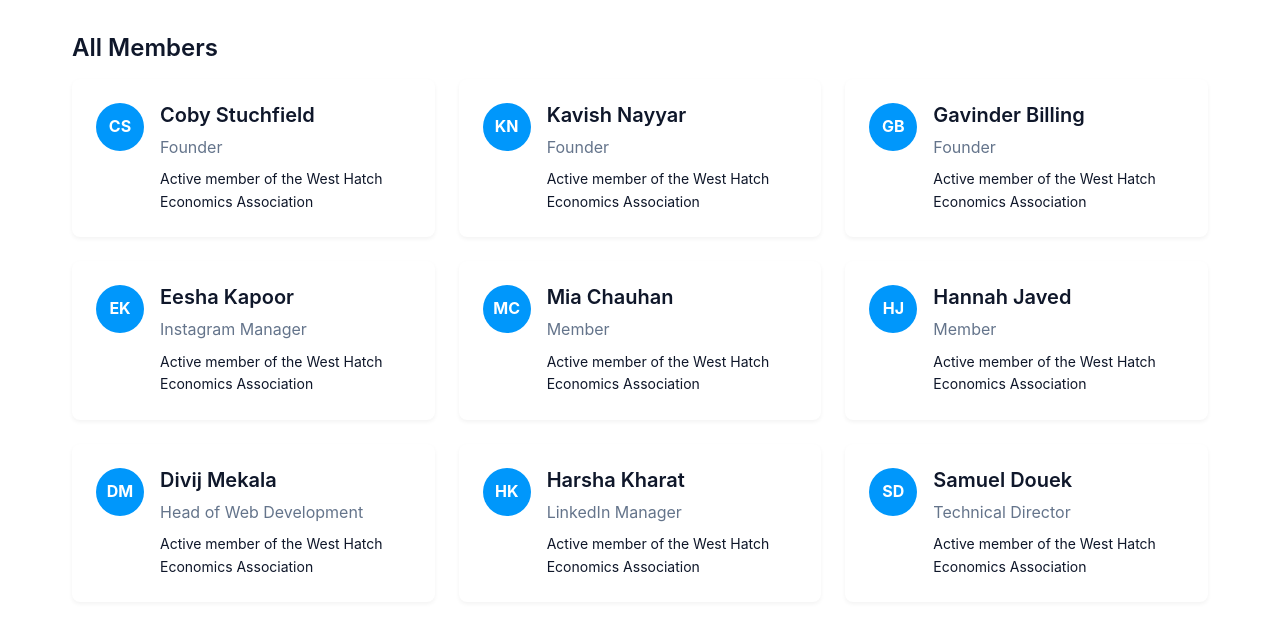
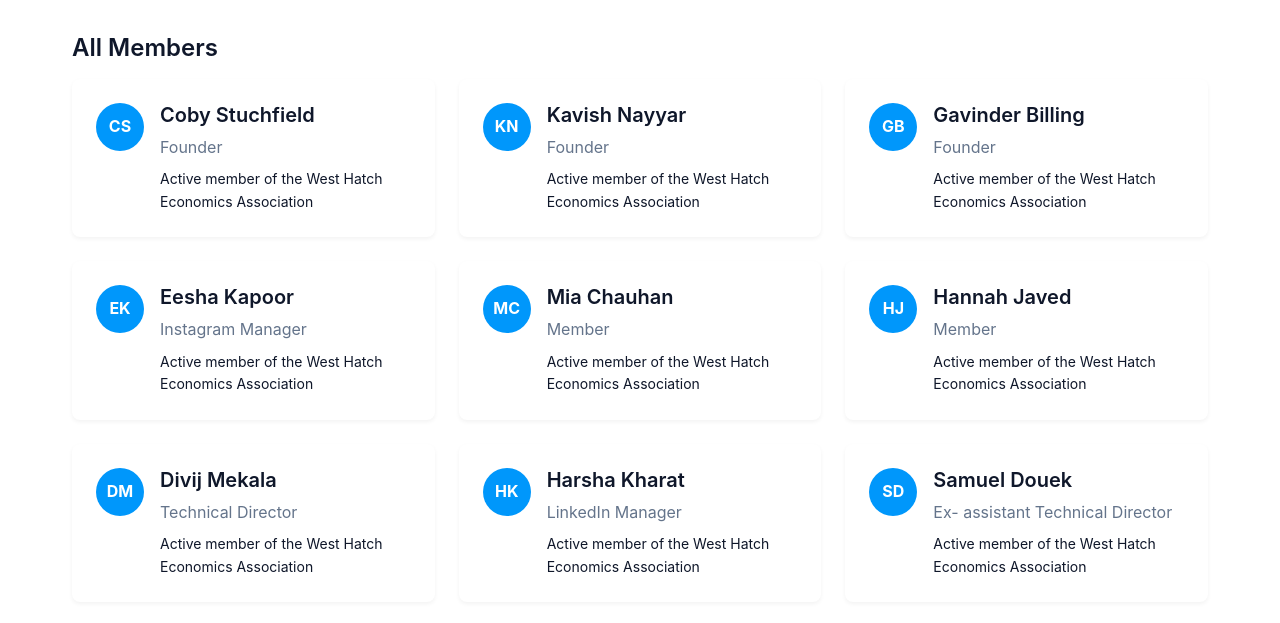
Before and after one commit to westhatcheconomicsclub/westhatcheconomicsclub.github.io, a website: page team.html in a window 1280 px wide. Both pictures are taken after a click on the button "View All Members". Shown: the part 155-778 px from the top of the page. Drawn offline with Linux system fonts and the light colour scheme.

Commit message:
Update team.html

```diff
--- a/team.html
+++ b/team.html
@@ -193,7 +193,7 @@ LinkedIn Content & Strategy Lead</p>
                             <div class="avatar">DM</div>
                             <div>
                                 <h3 class="text-xl font-semibold">Divij Mekala</h3>
-                                <p class="text-muted mb-2">Head of Web Development</p>
+                                <p class="text-muted mb-2">Technical Director</p>
                                 <p class="text-sm">Active member of the West Hatch Economics Association</p>
                             </div>
                         </div>
@@ -209,7 +209,7 @@ LinkedIn Content & Strategy Lead</p>
                             <div class="avatar">SD</div>
                             <div>
                                 <h3 class="text-xl font-semibold">Samuel Douek</h3>
-                                <p class="text-muted mb-2">Technical Director</p>
+                                <p class="text-muted mb-2">Ex- assistant Technical Director</p>
                                 <p class="text-sm">Active member of the West Hatch Economics Association</p>
                             </div>
                         </div>
```
